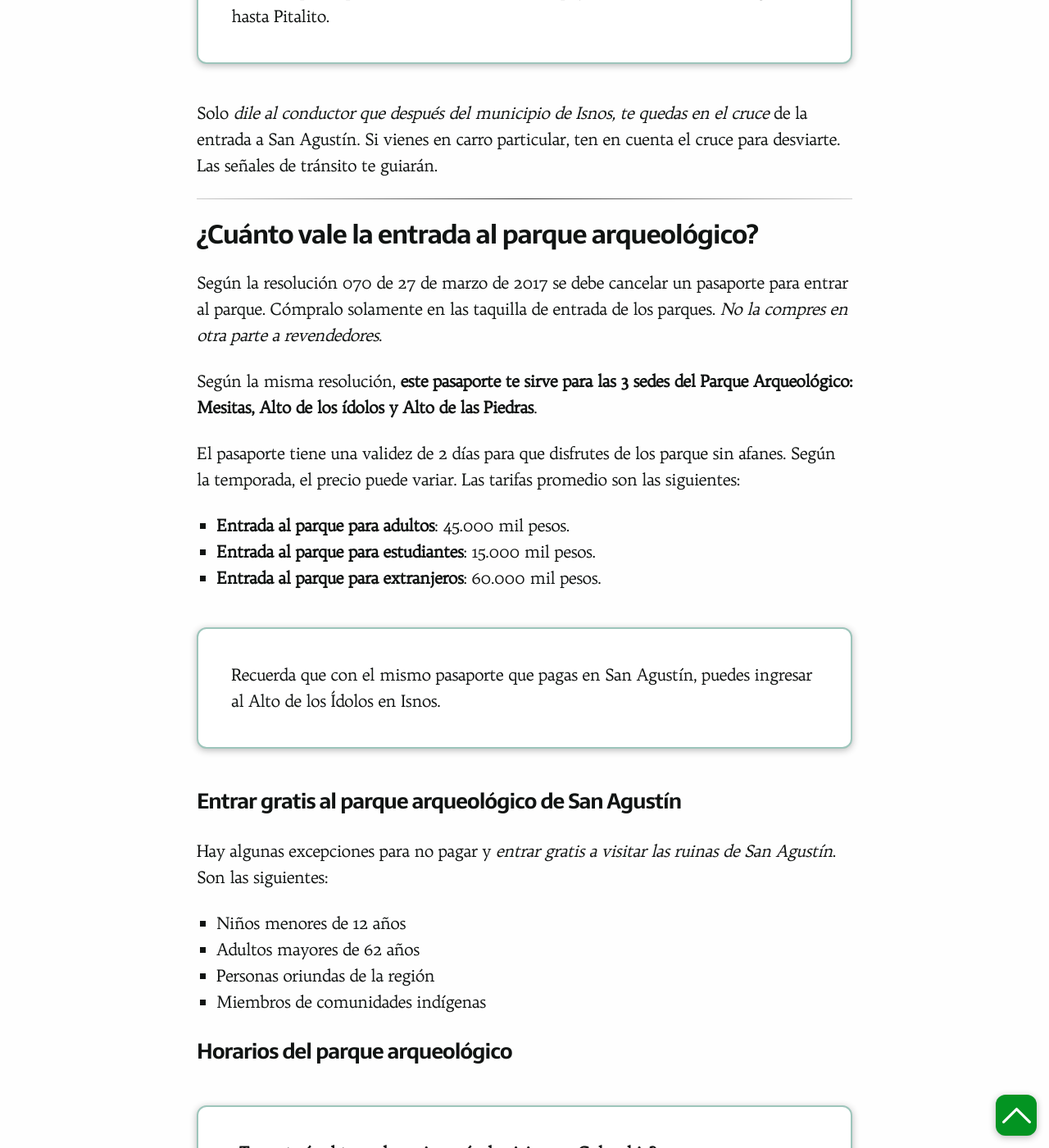
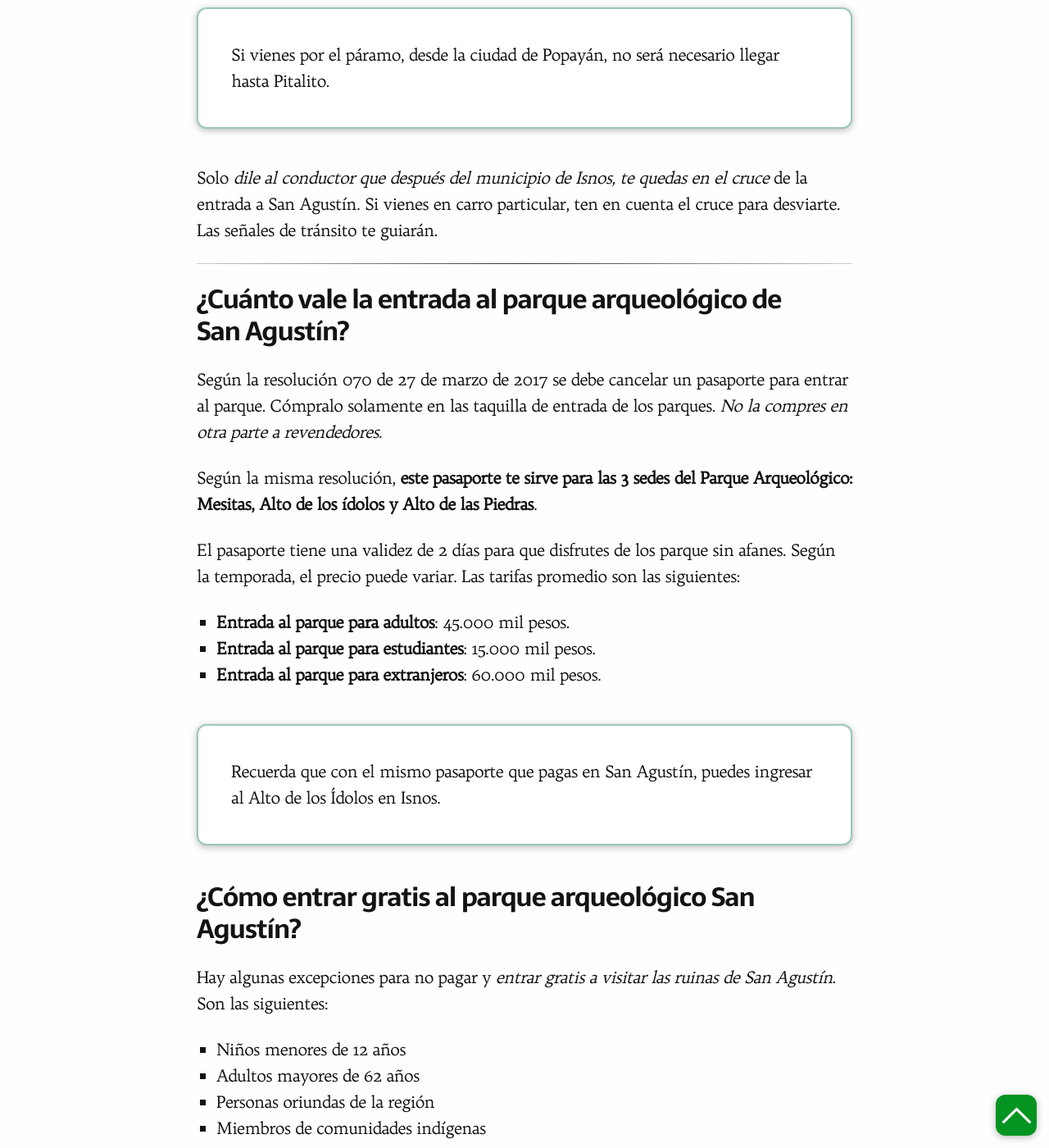
Before and after one commit to Klerpson/vacacionesopitas, a Jekyll site: the page built from _posts/2023-04-02-parque-arqueologico-san-agustin.md, in a window 1280 px wide and 1400 px high, scrolled down 3979 px. Shown: the whole window at 82% size. Built offline with Jekyll 4.4.1, drawn with Linux system fonts in a browser that asks for light colours; some web fonts are replaced; some of the changed text lies outside the part shown.

Commit message:
Update 2023-04-02-parque-arqueologico-san-agustin.md

```diff
--- a/_posts/2023-04-02-parque-arqueologico-san-agustin.md
+++ b/_posts/2023-04-02-parque-arqueologico-san-agustin.md
@@ -30,7 +30,7 @@
 
 Por la gran afluencia de visitantes encontrarás en el camino artesanías, [hoteles]({{'hoteles-san-agustin'|relative_url}} "Hoteles de San Agustín"), [restaurantes]({{'restaurantes-san-agustin'|relative_url}} "Restaurantes de San Agustín") con comida típica y comidas rápidas, entre otros.
 
-### Cómo llegar desde diferentes ciudades
+### Cómo llegar al parque de San Agustín desde diferentes ciudades
 
 Para que no te pierdas en el camino, aquí tienes un cuadro comparativo con las opciones de transporte desde las principales ciudades:
 
@@ -69,7 +69,7 @@
 
 ----
 
-## ¿Cuánto vale la entrada al parque arqueológico?
+## ¿Cuánto vale la entrada al parque arqueológico de San Agustín?
 
 Según la resolución 070 de 27 de marzo de 2017 se debe cancelar un pasaporte para entrar al parque. Cómpralo solamente en las taquilla de entrada de los parques. *No la compres en otra parte a revendedores*.
 
@@ -83,7 +83,7 @@
 
 >Recuerda que con el mismo pasaporte que pagas en San Agustín, puedes ingresar al Alto de los Ídolos en Isnos.
 
-### Entrar gratis al parque arqueológico de San Agustín
+## ¿Cómo entrar gratis al parque arqueológico San Agustín?
 
 Hay algunas excepciones para no pagar y *entrar gratis a visitar las ruinas de San Agustín*. Son las siguientes:
 
@@ -246,7 +246,7 @@
 
 ----
 
-## Ven a conocer las ruinas del Parque Arqueológico
+## Ven a Conocer las Ruinas Arqueológicas de San Agustín
 
 **El parque arqueológico de San Agustín, en el departamento del Huila, es considerada la joya del patrimonio histórico y arquelógico de Colombia** y de América Latina.
 
```
Also changed, not shown: other parts of _posts/2023-04-02-parque-arqueologico-san-agustin.md (+4 -4 lines).
